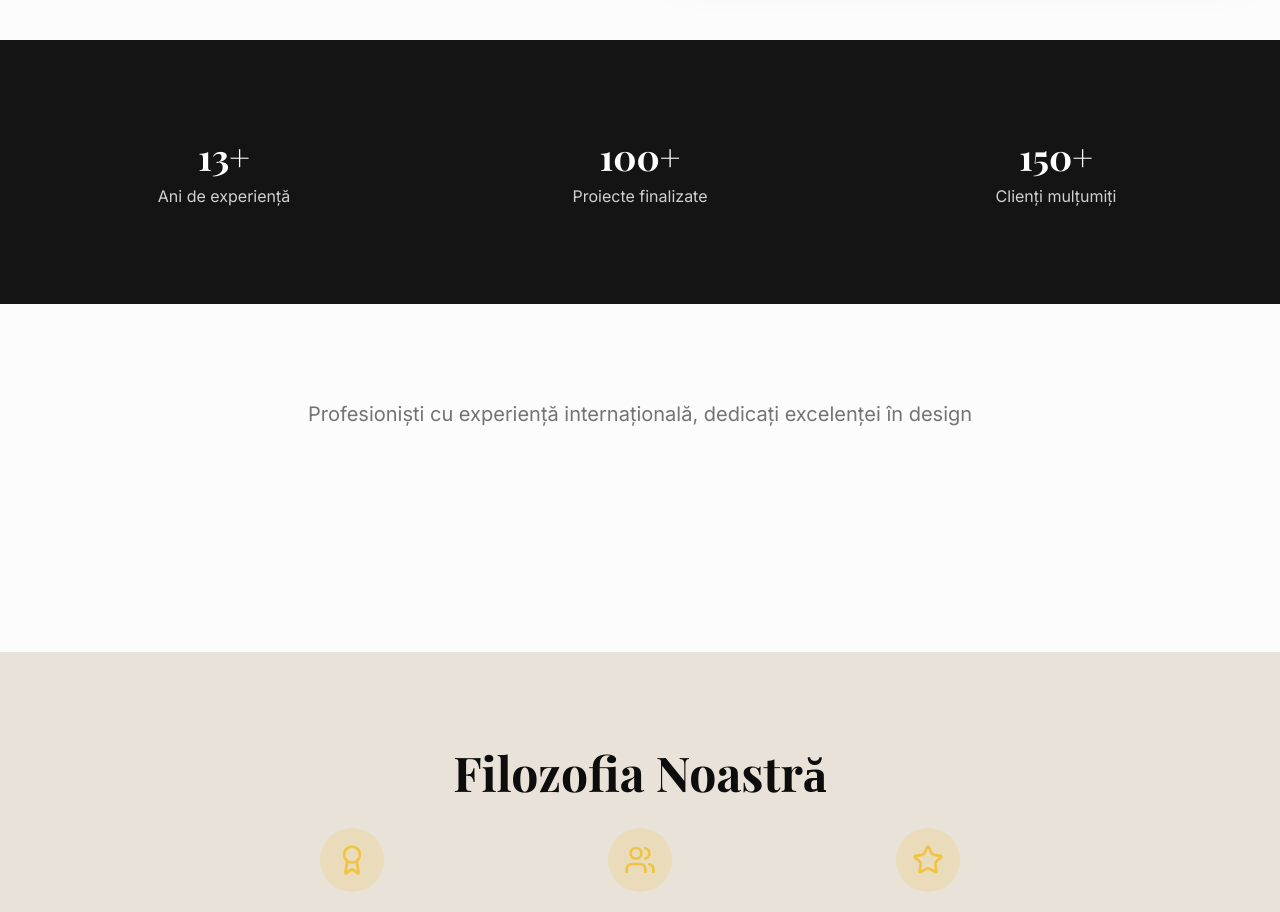
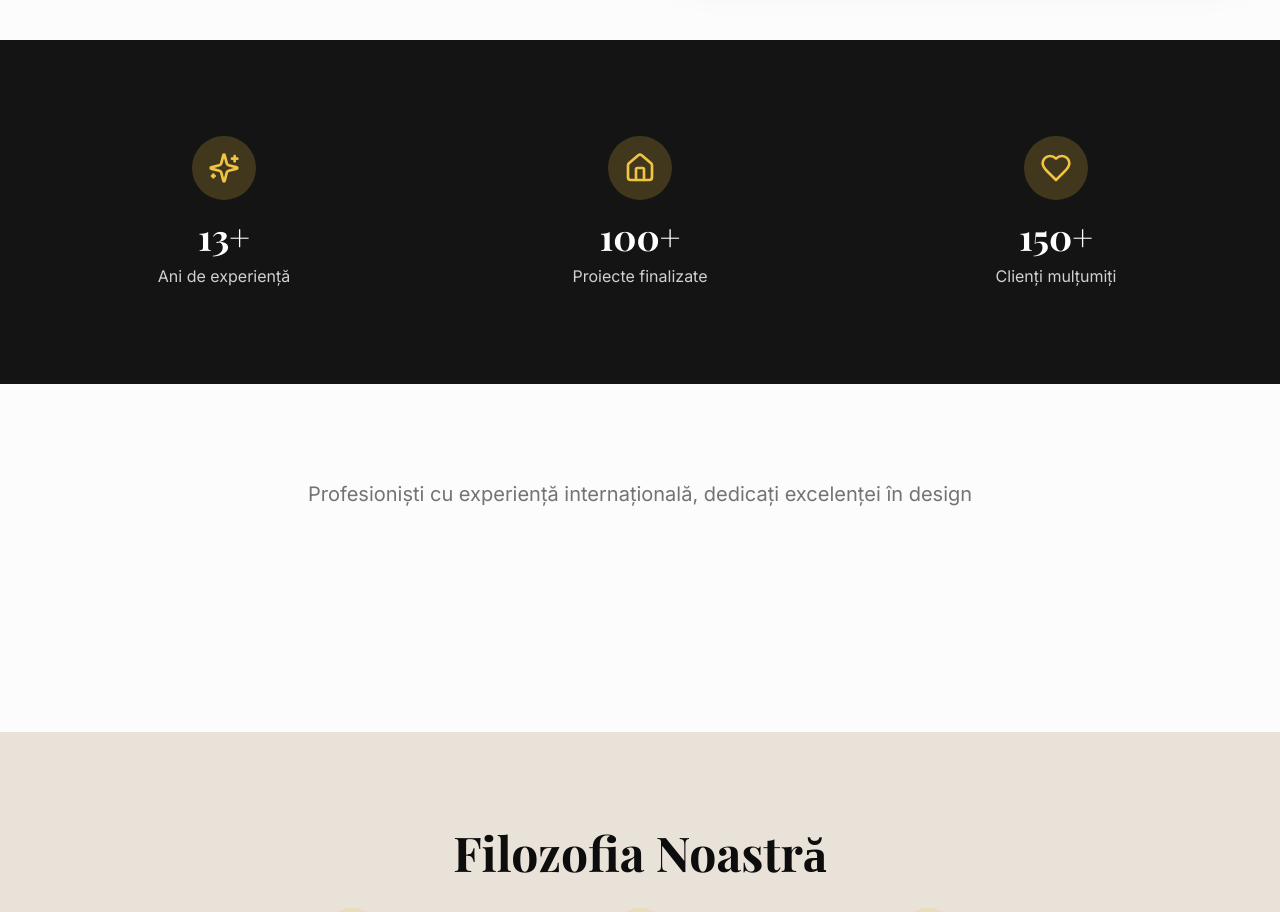
Before and after one commit to isabelastrugaru-cloud/refined-realm-studio, a React (Vite) app: page /despre in a window 1280 px wide. Shown: the part 1200-2112 px from the top of the page. Built offline with nearby package versions, Linux system fonts and the light colour scheme; the HTML template or start-up script is replaced by a standard one.

Commit message:
Update footer icons

```diff
--- a/src/pages/About.tsx
+++ b/src/pages/About.tsx
@@ -1,17 +1,17 @@
 import React from 'react';
 import { Button } from '@/components/ui/button';
-import { ArrowRight, Award, Users, Clock, Star } from 'lucide-react';
+import { ArrowRight, Award, Users, Clock, Star, Sparkles, Home, Heart } from 'lucide-react';
 const About = () => {
   const stats = [{
-    icon: Award,
+    icon: Sparkles,
     label: 'Ani de experiență',
     value: '13+'
   }, {
-    icon: Users,
+    icon: Home,
     label: 'Proiecte finalizate',
     value: '100+'
   }, {
-    icon: Clock,
+    icon: Heart,
     label: 'Clienți mulțumiți',
     value: '150+'
   }];
@@ -79,6 +79,9 @@ const About = () => {
             {stats.map((stat, index) => <div key={index} className="text-center animate-fade-in" style={{
             animationDelay: `${index * 0.1}s`
           }}>
+                <div className="w-16 h-16 bg-luxury/20 rounded-full flex items-center justify-center mx-auto mb-4">
+                  <stat.icon className="w-8 h-8 text-luxury" />
+                </div>
                 <div className="font-playfair text-4xl font-bold mb-2">{stat.value}</div>
                 <div className="font-inter text-white/80">{stat.label}</div>
               </div>)}
```
